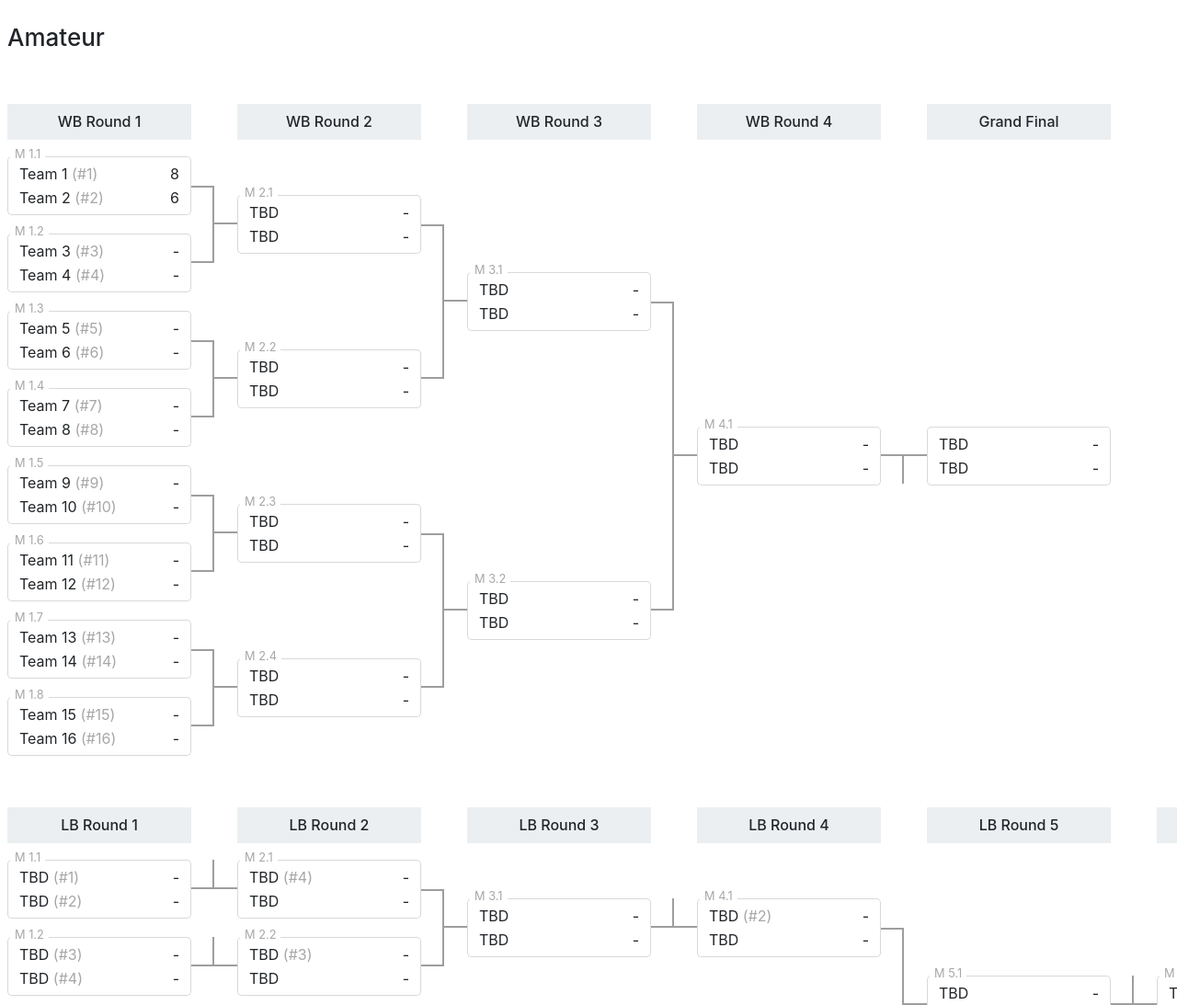
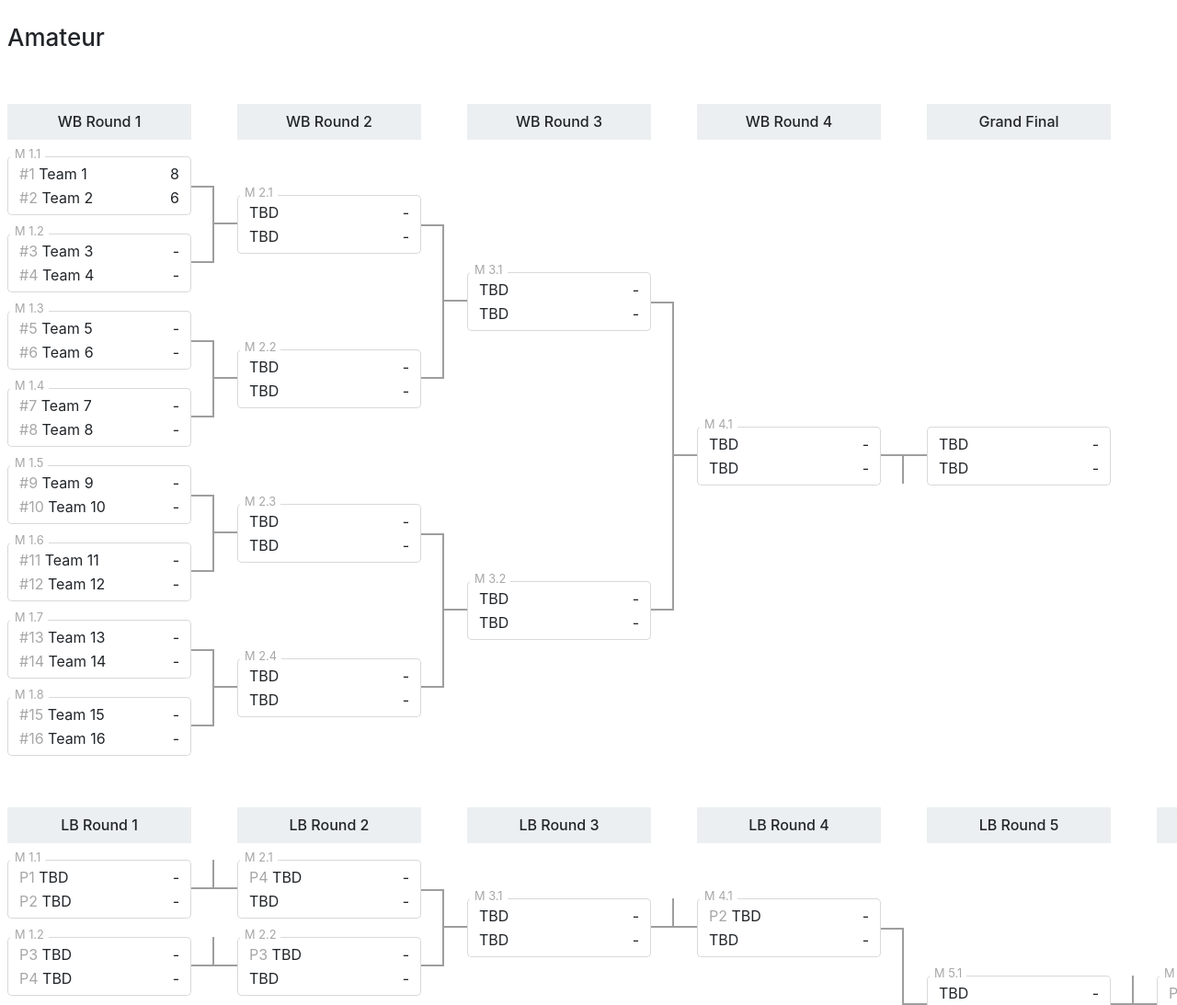
Before and after one commit to Drarig29/brackets-viewer.js, a website built with webpack: page demo/index.html in a window 1280 px wide. Shown: the top 1093 px of the page at 92% size. Built offline with nearby package versions, Linux system fonts and the light colour scheme; data requests are answered from the project's data file.

Commit message:
Add config about participants position

```diff
--- a/demo/index.html
+++ b/demo/index.html
@@ -19,6 +19,10 @@
             matches: data.match,
             matchGames: data.match_game,
             participants: data.participant,
+        }, {
+            participantPositionPlacement: 'before',
+            showParticipantPosition: true,
+            showLowerBracketParticipantPosition: true,
         });
     })();
 </script>
--- a/src/main.ts
+++ b/src/main.ts
@@ -3,23 +3,50 @@ import { Participant, Match, MatchResults, ParticipantResult, ViewerData } from
 import { splitBy, getRanking, rankingHeader } from "./helpers";
 
 type ConnectionType = 'square' | 'straight' | false;
+type Placement = 'before' | 'after';
 
 interface Connection {
     connectPrevious?: ConnectionType,
     connectNext?: ConnectionType,
 }
 
+interface Config {
+    /**
+     * Where the position of a participant is placed.
+     * - If `before`, the position is prepended before the team name. "#1 Team"
+     * - If `after`, the position is appended after the team name, in parentheses. "Team (#1)"
+     */
+    participantPositionPlacement: Placement,
+
+    /**
+     * Whether to show the position of a participant wherever possible.
+     */
+    showParticipantPosition: boolean,
+
+    /**
+     * Whether to show the position of a participant in the lower bracket of an elimination stage.
+     */
+    showLowerBracketParticipantPosition: boolean,
+}
+
 class BracketsViewer {
 
     readonly teamRefsDOM: { [key: number]: HTMLElement[] } = {};
     private participants!: Participant[];
+    private config!: Config;
 
-    public render(rootSelector: string, data: ViewerData) {
+    public render(rootSelector: string, data: ViewerData, config?: Config) {
         const root = $(rootSelector);
 
         if (root.length === 0) {
             throw Error('Root not found. You must have a root element with id "root"')
         }
+
+        this.config = {
+            participantPositionPlacement: config && config.participantPositionPlacement || 'before',
+            showParticipantPosition: config && config.showParticipantPosition || true,
+            showLowerBracketParticipantPosition: config && config.showLowerBracketParticipantPosition || false,
+        };
 
         switch (data.stage.type) {
             case 'round_robin':
@@ -162,7 +189,7 @@ class BracketsViewer {
                     };
                 }
 
-                roundDOM.append(this.renderMatch(match, connection, `M ${roundNumber}.${match.number}`));
+                roundDOM.append(this.renderMatch(match, connection, `M ${roundNumber}.${match.number}`, lowerBracket));
             }
 
             bracket.append(roundDOM);
@@ -189,9 +216,9 @@ class BracketsViewer {
         }
     }
 
-    private renderMatch(results: MatchResults, connection?: Connection, label?: string) {
-        const team1 = this.renderTeam(results.opponent1);
-        const team2 = this.renderTeam(results.opponent2);
+    private renderMatch(results: MatchResults, connection?: Connection, label?: string, lowerBracket?: boolean) {
+        const team1 = this.renderTeam(results.opponent1, lowerBracket || false);
+        const team2 = this.renderTeam(results.opponent2, lowerBracket || false);
 
         const teams = $('<div class="teams">');
         if (label) teams.append($('<span>').text(label));
@@ -215,7 +242,7 @@ class BracketsViewer {
         return match;
     }
 
-    private renderTeam(team: ParticipantResult | null) {
+    private renderTeam(team: ParticipantResult | null, lowerBracket: boolean) {
         const teamDOM = $(`<div class="team">`);
         const nameDOM = $('<div class="name">');
         const resultDOM = $('<div class="result">');
@@ -228,8 +255,7 @@ class BracketsViewer {
             nameDOM.text(participant === undefined ? 'TBD' : participant.name);
             resultDOM.text(team.score === undefined ? '-' : team.score);
 
-            if (team.position !== undefined)
-                nameDOM.append($('<span>').text(` (#${team.position})`));
+            this.renderTeamPosition(nameDOM, team, lowerBracket);
 
             if (team.result && team.result === 'win') {
                 nameDOM.addClass('win');
@@ -263,6 +289,24 @@ class BracketsViewer {
 
         return teamDOM;
     }
+
+    private renderTeamPosition(name: JQuery, team: ParticipantResult, lowerBracket: boolean) {
+        if (team.position === undefined) return;
+        if (!this.config.showParticipantPosition) return;
+        if (!this.config.showLowerBracketParticipantPosition && lowerBracket) return;
+
+        // 'P' for position (where the participant comes from) and '#' for actual seeding.
+        const text = lowerBracket ? `P${team.position}` : `#${team.position}`;
+
+        this.addPosition(name, text, this.config.participantPositionPlacement);
+    }
+
+    private addPosition(name: JQuery, text: string, placement: Placement,) {
+        if (placement === 'before')
+            name.prepend($('<span>').text(`${text} `));
+        else
+            name.append($('<span>').text(` (${text})`));
+    }
 }
 
 (window as any).bracketsViewer = new BracketsViewer();
```
